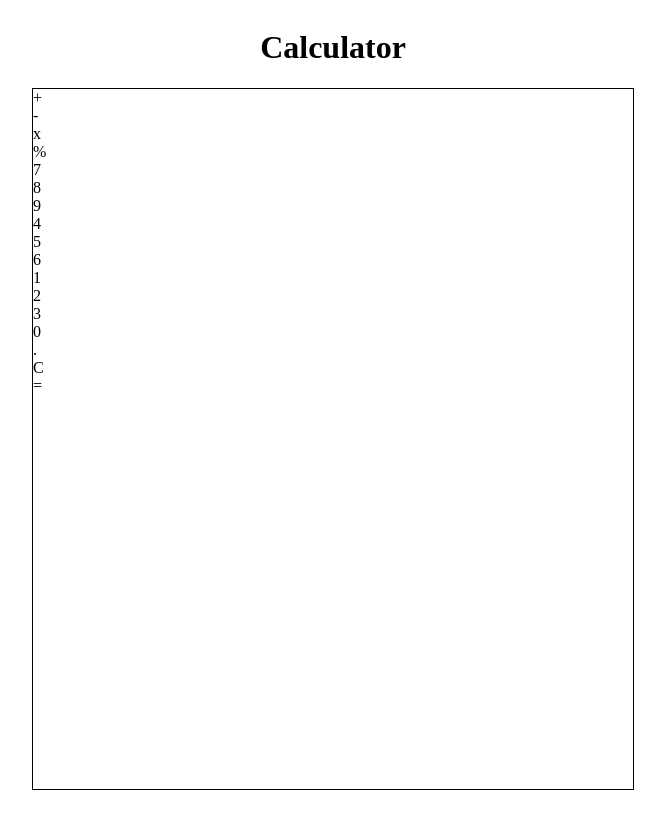
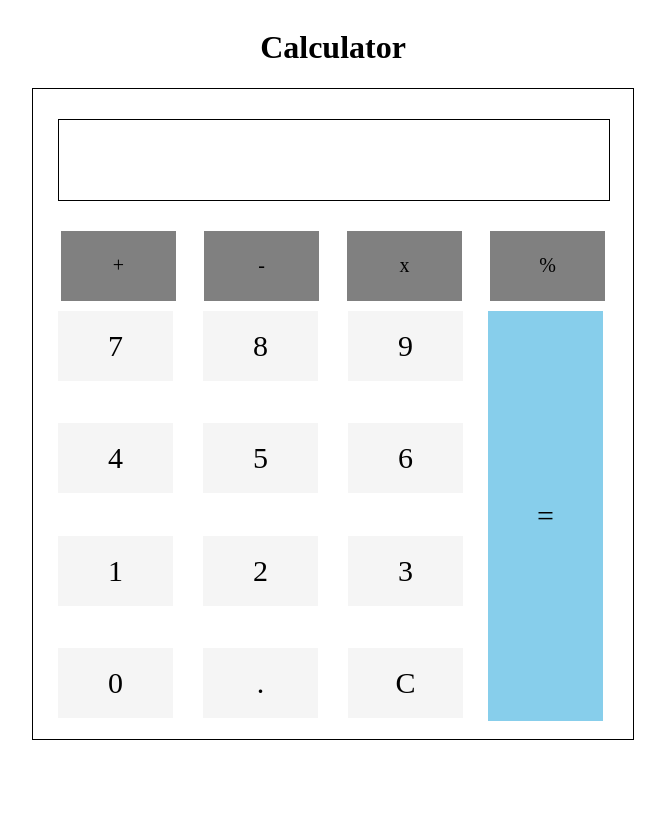
Before and after one commit to darren-kk/calculator, a website built with Parcel: page src/index.html in a window 1280 px wide. Shown: the whole page, without its empty margins (315-980 px from the left). Built offline with nearby package versions, Linux system fonts and the light colour scheme.

Commit message:
css set up done, HTML refactoring done

```diff
--- a/src/index.html
+++ b/src/index.html
@@ -19,18 +19,18 @@
       </div>
       <div class="low">
         <div class="numbers">
-          <div>7</div>
-          <div>8</div>
-          <div>9</div>
-          <div>4</div>
-          <div>5</div>
-          <div>6</div>
-          <div>1</div>
-          <div>2</div>
-          <div>3</div>
-          <div>0</div>
-          <div>.</div>
-          <div>C</div>
+          <div class="num">7</div>
+          <div class="num">8</div>
+          <div class="num">9</div>
+          <div class="num">4</div>
+          <div class="num">5</div>
+          <div class="num">6</div>
+          <div class="num">1</div>
+          <div class="num">2</div>
+          <div class="num">3</div>
+          <div class="num">0</div>
+          <div class="num">.</div>
+          <div class="num">C</div>
         </div>
         <div class="equal">=</div>
       </div>
--- a/src/styles.css
+++ b/src/styles.css
@@ -8,6 +8,66 @@ body {
 
 section {
   width: 600px;
-  height: 700px;
+  height: 650px;
+  border: 1px solid #000000;
+  font-size: 30px;
+}
+
+.blank {
+  margin: 30px 25px;
+  width: 550px;
+  height: 80px;
   border: 1px solid #000000;
 }
+
+.symbols {
+  display: flex;
+  justify-content: space-evenly;
+  align-items: center;
+}
+
+.sym {
+  display: flex;
+  justify-content: center;
+  align-items: center;
+  width: 115px;
+  height: 70px;
+  background-color: #808080;
+  font-size: 20px;
+}
+
+.low {
+  display: flex;
+  flex-direction: row;
+  justify-content: space-between;
+  align-items: center;
+  width: 570px;
+  height: 470px;
+}
+
+.numbers {
+  display: grid;
+  grid-template-columns: 1fr 1fr 1fr;
+  width: 345px;
+  height: 450px;
+}
+
+.num {
+  display: flex;
+  justify-content: center;
+  align-items: center;
+  margin: 0px 5px 0px 25px;
+  width: 115px;
+  height: 70px;
+  background-color: whitesmoke;
+}
+
+.equal {
+  display: flex;
+  justify-content: center;
+  align-items: center;
+  margin:0px 0px 40px 20px;
+  width: 115px;
+  height: 410px;
+  background-color: skyblue;
+}
```
